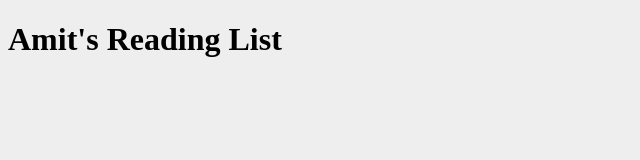
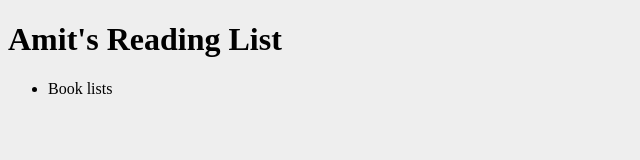
Before and after one commit to Mondal10/graphql-my-watchlist, a React (Create React App) app in the folder client/: page / in a window 1280 px wide. Shown: the top 160 px of the page, without its empty margins (0-640 px from the left). Built offline with nearby package versions, Linux system fonts and the light colour scheme.

Commit message:
Apollo Client setup

```diff
--- a/client/package.json
+++ b/client/package.json
@@ -3,6 +3,9 @@
   "version": "0.1.0",
   "private": true,
   "dependencies": {
+    "@apollo/react-hooks": "^3.1.1",
+    "apollo-boost": "^0.4.4",
+    "graphql": "^14.5.8",
     "react": "^16.10.1",
     "react-dom": "^16.10.1",
     "react-scripts": "3.1.2"
--- a/client/src/App.js
+++ b/client/src/App.js
@@ -1,10 +1,23 @@
 import React from 'react';
+import ApolloClient from 'apollo-boost';
+import { ApolloProvider } from 'react-apollo';
+
+// Components
+import BookList from './components/BookList';
+
+// Apollo client setup
+const client = new ApolloClient({
+  uri: 'http://localhost:5000/graphql'
+});
 
 function App() {
   return (
-    <div id="main">
-      <h1>Amit's Reading List</h1>
-    </div>
+    <ApolloProvider client={client}>
+      <div id="main">
+        <h1>Amit's Reading List</h1>
+        <BookList />
+      </div>
+    </ApolloProvider>
   );
 }
 
--- /dev/null
+++ b/client/src/components/BookList.js
@@ -0,0 +1,13 @@
+import React from 'react';
+
+function BookList() {
+  return (
+    <div>
+      <ul id="book-list">
+        <li>Book lists</li>
+      </ul>
+    </div>
+  );
+}
+
+export default BookList;
```
Also changed, not shown: 2 other files (tests, documents, lock files or other folders).
